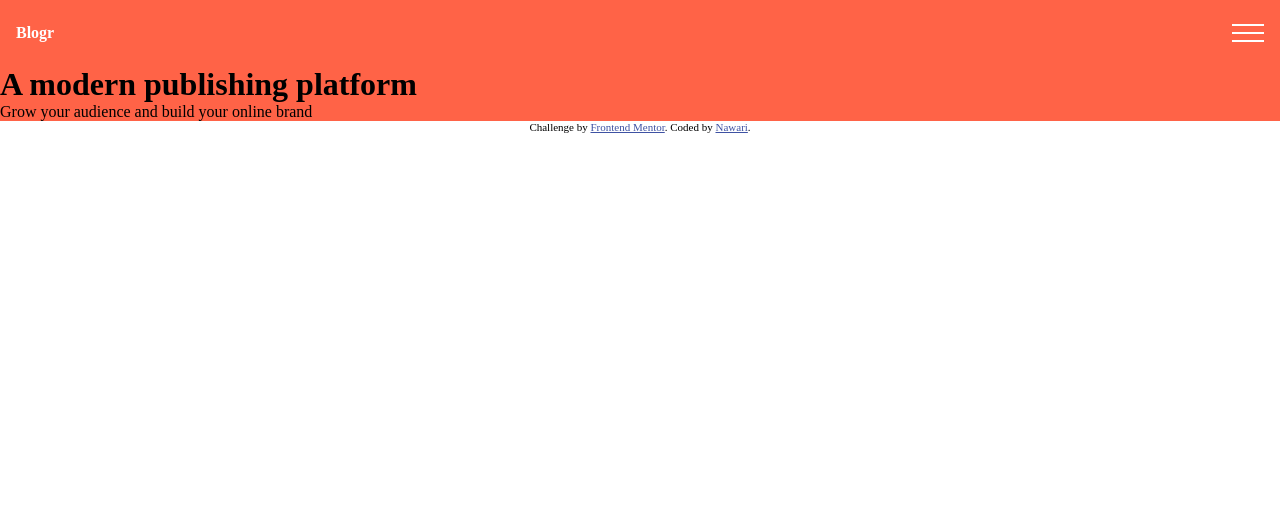
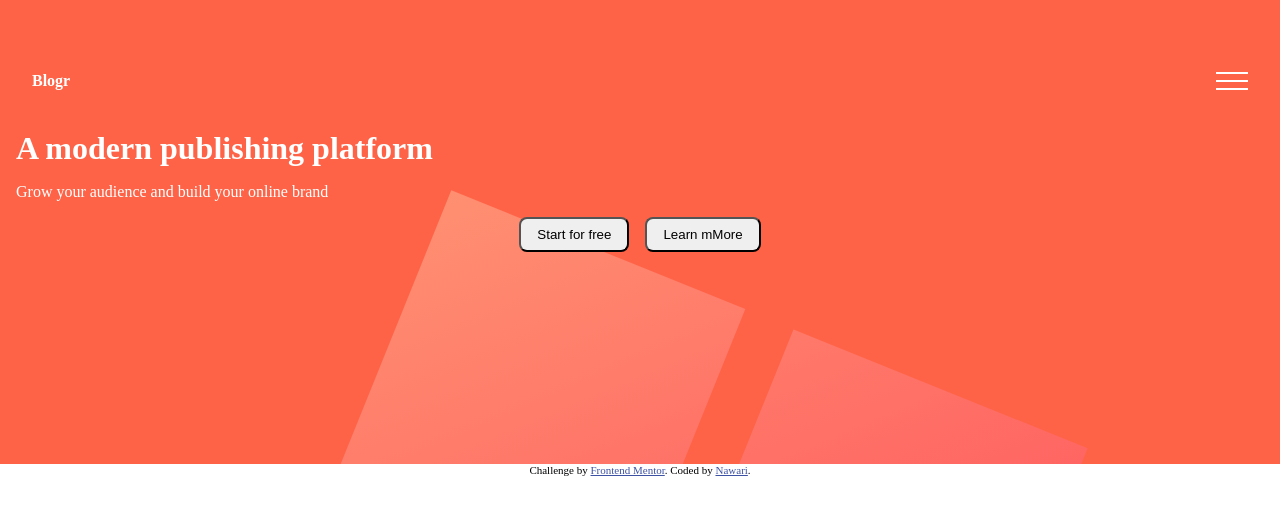
Before and after one commit to nawariahez/blogr-landing, a plain HTML site: page index.html in a window 1280 px wide. Drawn offline with Linux system fonts and the light colour scheme.

Commit message:
style hero

```diff
--- a/index.html
+++ b/index.html
@@ -31,18 +31,40 @@
 
       .hero {
         background-color: tomato;
+        color: #ffff;
+        padding: 2rem 1rem;
+        background-image: url('/images/bg-pattern-intro-mobile.svg');
+        background-size: cover;
+        height: 50vh;
       }
+
+      .hero > *{
+        margin-top: 1rem;
+      }
+
 
       nav {
         padding: 1.5rem 1rem 1.5rem 1rem;
         display: flex;
-        justify-content: space-between;
+        justify-content: space-between
       }
 
       nav span {
         color: #ffff;
         font-weight: bold;
       }
+
+      button{
+        padding: 0.5rem 1rem;
+        border-radius: 0.5rem;
+      }
+      .hero-cta{
+        display: flex;
+        justify-content: center;
+        gap: 1rem;
+        align-items: center;
+      }
+
     </style>
   </head>
   <body>
@@ -54,6 +76,11 @@
 
       <h1>A modern publishing platform</h1>
       <p>Grow your audience and build your online brand</p>
+
+      <div class="hero-cta">
+        <button>Start for free</button>
+        <button>Learn mMore</button>
+      </div>
     </div>
 
     <!-- Overview
```
Also changed, not shown: 1 other file.
